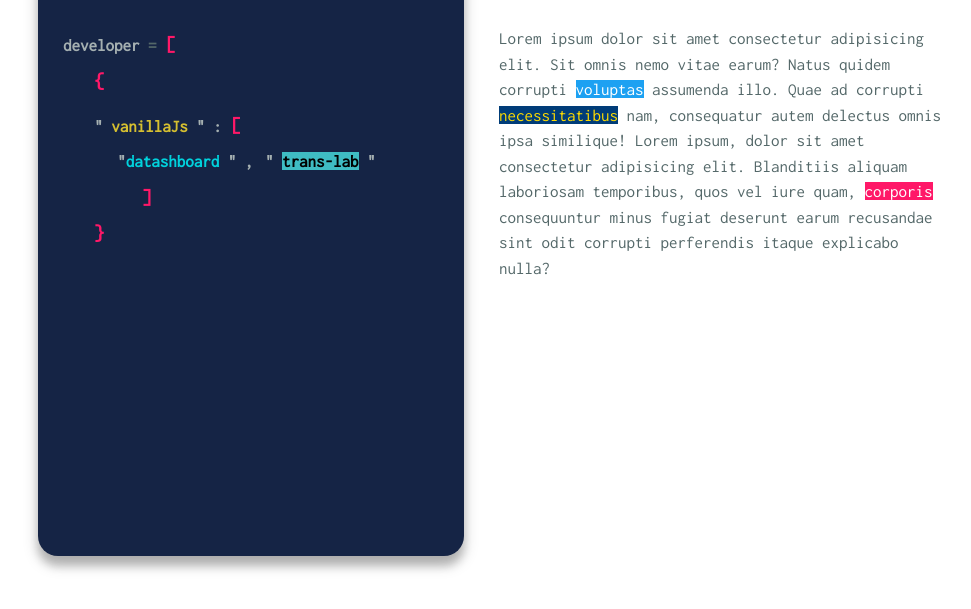
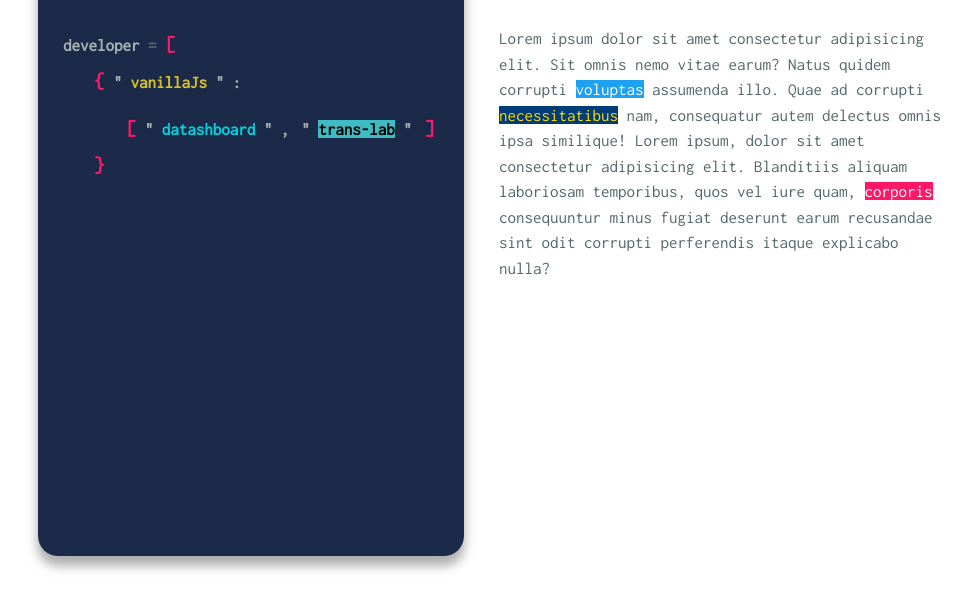
Before and after one commit to CarolinAraya/CarolinAraya.github.io, a plain HTML site: page index.html in a window 1280 px wide. Shown: the part 145-754 px from the top of the page, without its empty margins (32-1003 px from the left). Drawn offline with nearby package versions, Linux system fonts and the light colour scheme.

Commit message:
estructura vanillaJs

```diff
--- a/index.html
+++ b/index.html
@@ -23,14 +23,17 @@
                 <!-- titulo -->
                 <div class="row">
                     <div class="pb-3">
-                        <h1 class="titulo ">C:\Menu_ <b></b> </h1>
+                        <h1 class="titulo ">C:\Menu_ </h1>
                     </div>
                 </div>
                 <!-- Menú -->
                 <div>
+                    <div>
                         <div class="row">
                             <div class="col-12 p-0">
-                            <b class="propiedad" id="developer"> developer</b>
+                                <b>
+                                    <a class="propiedad" id="developer"> developer</a>
+                                </b>
                                 <b> =</b>
                                 <b class="mostach h5">[</b>
                             </div>
@@ -38,8 +41,13 @@
                         <div class="row">
                             <div class="col-1">
                             </div>
-                        <div class="col-11 p-0 mostach h5">
-                            {
+                            <div class="col-11 p-0 mostach ">
+                                <b class="mostach p-0 h5">{</b>
+                                <b class="propiedad p-0">"</b>
+                                <b class="propiedad p-0" id="vanilla">vanillaJs</b>
+                                <b class="propiedad">"</b>
+                                <b class="propiedad">:</b>
+
                             </div>
                         </div>
                         <div class="row">
@@ -48,18 +56,15 @@
                                         <b class="propiedad p-0" id="vanilla">van</b> -->
                             </div>
                             <div class="col-11 p-0 text-left">
-                            <b class="propiedad p-0">"</b>
-                            <b class="propiedad p-0" id="vanilla">vanillaJs</b>
-                            <b class="propiedad">"</b>
-                            <b class="propiedad">:</b>
-                            <h2 class="mostach h5" href="">[</h2>
+
                             </div>
                         </div>
                         <div class="row">
                             <div class="col-2 p-0 text-right">
-                            <b class="propiedad">"</b>
                             </div>
                             <div class="col-10 p-0 text-left">
+                                <h2 class="mostach h5" href="">[</h2>
+                                <b class="propiedad">"</b>
 
                                 <a id="datadashboard">
                                     <b>datashboard</b>
@@ -67,21 +72,15 @@
                                 <b class="propiedad">"</b>
                                 <b class="propiedad">,</b>
 
-                            <a href="" >
+                                <a href="">
                                     <b class="propiedad">"</b>
                                     <b href="" id="trans-lab">trans-lab</b>
                                     <b class="propiedad">"</b>
                                 </a>
-
-                        </div>
-                    </div>
-                    <div class="row">
-                        <div class="col-2">
-                        </div>
-                        <div class="col-10">
                                 <b href="" class="mostach h5">]</b>
                             </div>
                         </div>
+                        <!-- cierre -->
                         <div class="row">
                             <div class="col-1">
                             </div>
@@ -89,6 +88,13 @@
                                 }
                             </div>
                         </div>
+                    </div>
+                    <div>
+                        <div class="row">
+
+                        </div>
+                    </div>
+
                 </div>
             </div>
             <div class="col-7 color">
--- a/src/style.css
+++ b/src/style.css
@@ -79,7 +79,7 @@ text-align: center;
 
 
 .menu-container {
-    background-color: #152445;
+    background-color: #152445f7;
     height: 80vh;
     border-radius: 20px;
     box-shadow: 0 8px 16px 0 rgba(0, 0, 0, 0.19), 0 10px 9px 0 rgba(0, 0, 0, 0.19);
```
Lines whose indentation alone changed are shown as unchanged.
